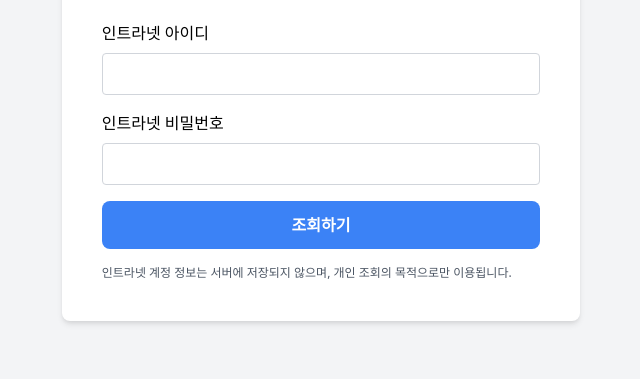
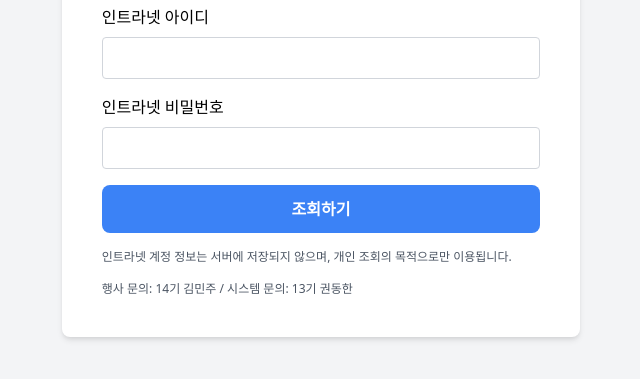
Before and after one commit to ryankwondev/HanaPLS, a plain HTML site: page app/pages/index.html in a window 1280 px wide. Shown: the part 301-680 px from the top of the page, without its empty margins (319-959 px from the left). Drawn offline with nearby package versions, Linux system fonts and the light colour scheme.

Commit message:
manager update

```diff
--- a/app/pages/index.html
+++ b/app/pages/index.html
@@ -22,6 +22,7 @@
             </button>
             <p id="loadingText" class="hidden text-xs text-gray-600 mt-4">로그인 중...</p>
             <p class="text-xs text-gray-600 mt-4">인트라넷 계정 정보는 서버에 저장되지 않으며, 개인 조회의 목적으로만 이용됩니다.</p>
+            <p class="text-xs text-gray-600 mt-4">행사 문의: 14기 김민주 / 시스템 문의: 13기 권동한</p>
         </form>
     </div>
 </div>
```
